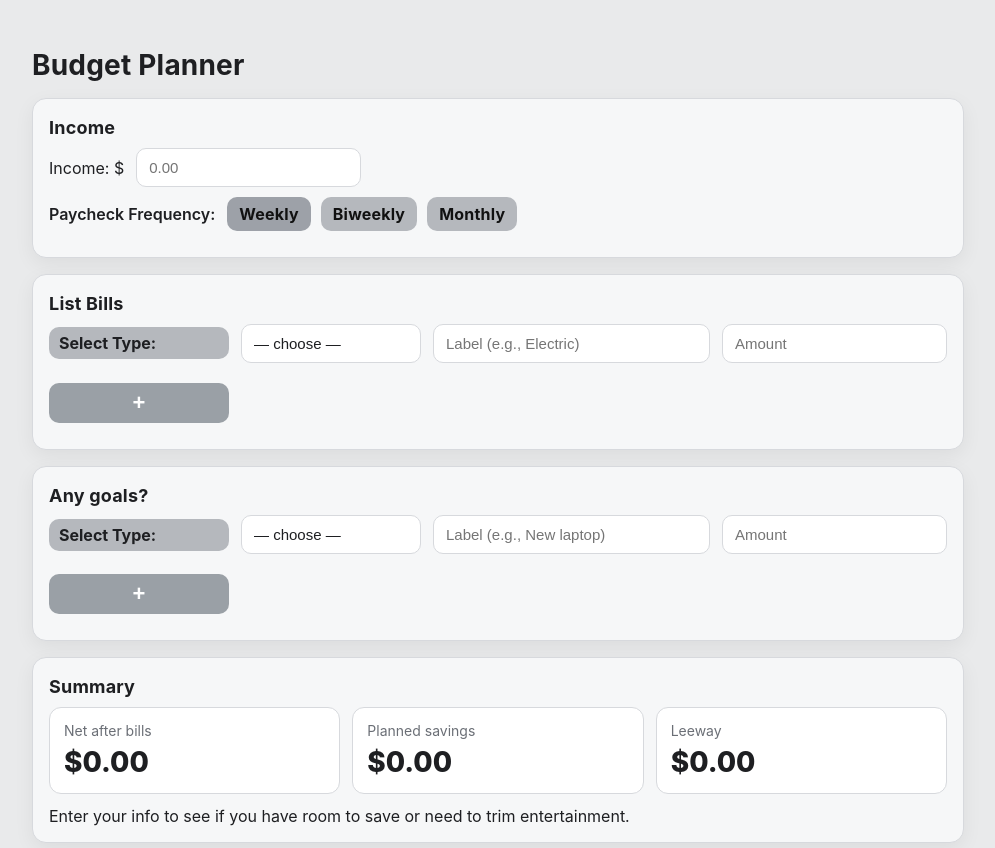
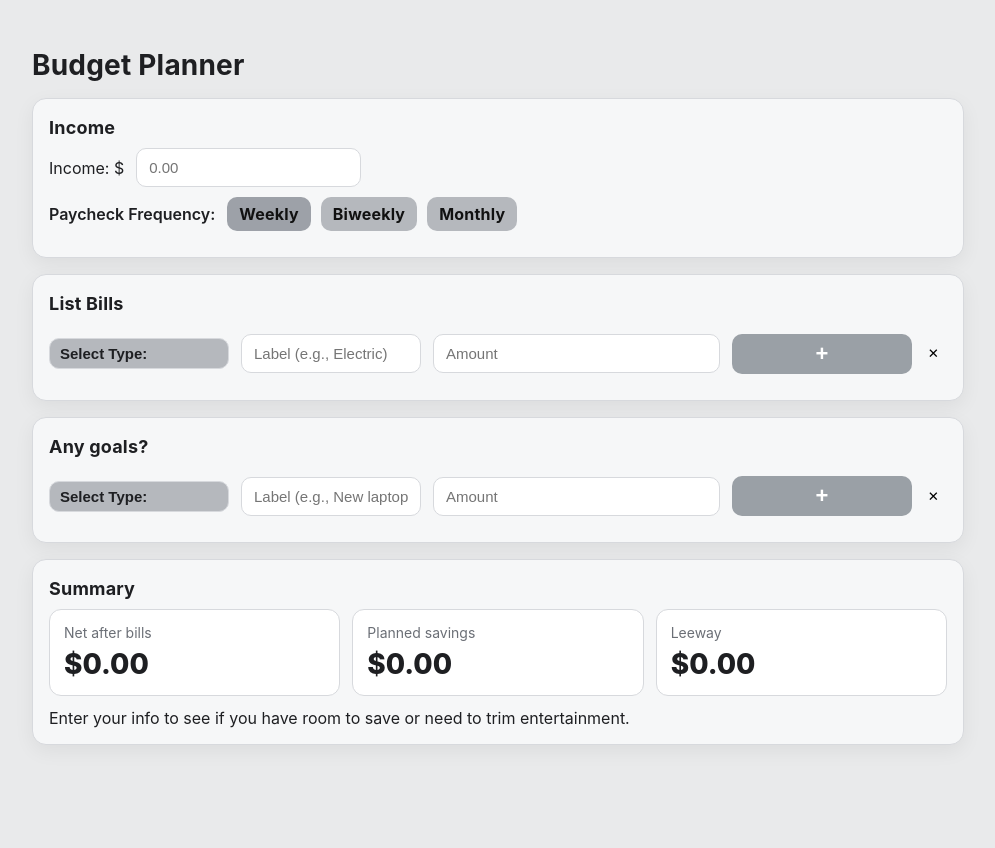
Before and after one commit to aapolo3/JPMC-Budgeting-App, a plain HTML site: page index.html in a window 1280 px wide. Shown: the whole page, without its empty margins (142-1137 px from the left). Drawn offline with Linux system fonts and the light colour scheme.

Commit message:
adding remove entry function

```diff
--- a/index.html
+++ b/index.html
@@ -48,9 +48,8 @@
             <!-- container form (no submit); each row is a .grid.entry-row -->
             <form id="bill-form" autocomplete="off">
                 <div class="grid entry-row">
-                    <label class="inline">Select Type:</label>
-                    <select required>
-                        <option value="" disabled selected>— choose —</option>
+                    <select class="inline" required>
+                        <option value="" disabled selected>Select Type:</option>
                         <option value="rent">Rent</option>
                         <option value="utilities">Utilities</option>
                         <option value="internet">Internet</option>
@@ -70,8 +69,7 @@
 
                     <div class="row" style="gap:8px;">
                         <button type="button" class="add-btn add-line" aria-label="Add bill">+</button>
-                        <button type="button" class="icon-btn remove-line" aria-label="Remove bill"
-                            style="display:none;">✕</button>
+                        <button type="button" class="icon-btn remove-line" aria-label="Remove bill">✕</button>
                     </div>
                 </div>
             </form>
@@ -83,9 +81,8 @@
 
             <form id="goal-form" autocomplete="off">
                 <div class="grid entry-row">
-                    <label class="inline">Select Type:</label>
-                    <select required>
-                        <option value="" disabled selected>— choose —</option>
+                    <select class="inline" required>
+                        <option value="" disabled selected>Select Type:</option>
                         <option value="save_per_month">Save per Month</option>
                         <option value="save_per_paycheck">Save per Paycheck</option>
                         <option value="pay_debt">Pay Down Debt</option>
@@ -101,8 +98,7 @@
 
                     <div class="row" style="gap:8px;">
                         <button type="button" class="add-btn add-line" aria-label="Add goal">+</button>
-                        <button type="button" class="icon-btn remove-line" aria-label="Remove goal"
-                            style="display:none;">✕</button>
+                        <button type="button" class="icon-btn remove-line" aria-label="Remove goal">✕</button>
                     </div>
                 </div>
             </form>
```
